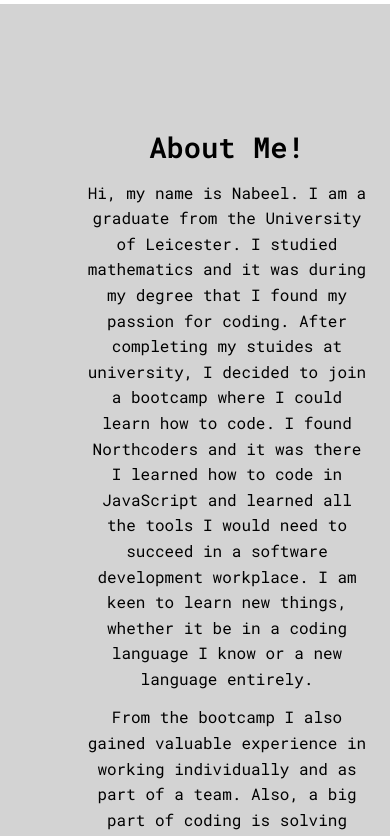
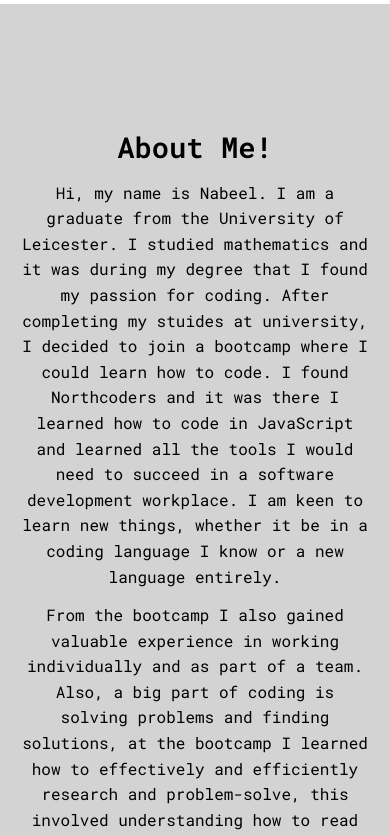
Before and after one commit to Nabeel-Anwar1/myportfolio, a React (Create React App) app: page / in a window 390 px wide. Shown: the part 840-1676 px from the top of the page. Built offline with nearby package versions, Linux system fonts and the light colour scheme.

Commit message:
minor change to about section

```diff
--- a/src/components/about/about.css
+++ b/src/components/about/about.css
@@ -49,6 +49,10 @@
     .about__right p {
         text-align: center;
     }
+
+    .about__right {
+        margin-left: 0;
+    }
 }
 
 @media screen and (max-width: 600px) {
```
